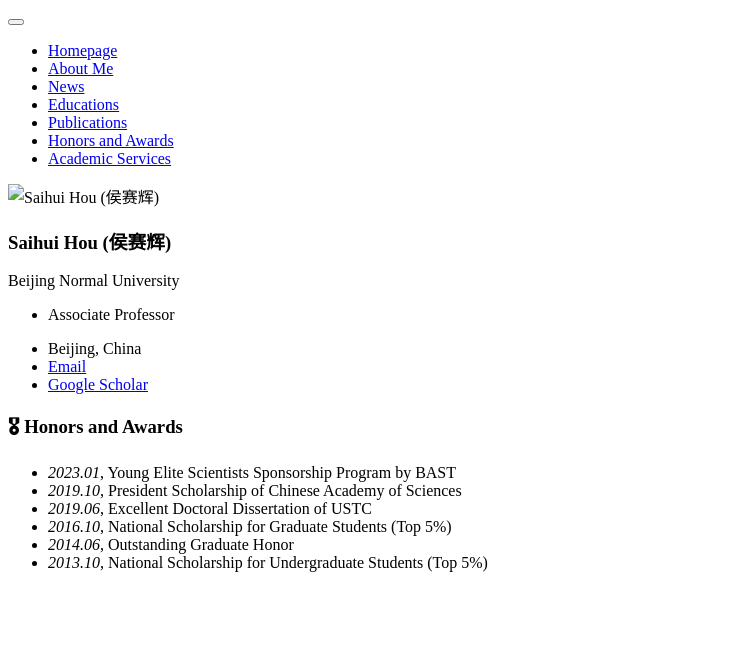
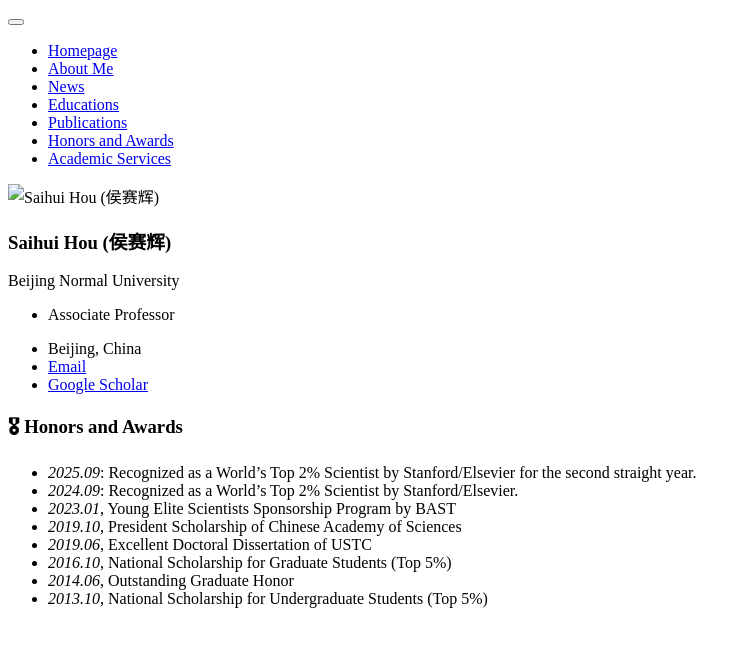
Before and after one commit to hshustc/hshustc.github.io, a Jekyll site: the page built from _pages/includes/5-honors.md, in a window 1280 px wide. Shown: the top 647 px of the page, without its empty margins (0-751 px from the left). Built offline with Jekyll 4.4.1, drawn with Linux system fonts in a browser that asks for light colours; our own code applies the rules of GitHub Pages for plain Markdown files.

Commit message:
Update Honors

```diff
--- a/_pages/includes/5-honors.md
+++ b/_pages/includes/5-honors.md
@@ -1,4 +1,6 @@
 # 🎖 Honors and Awards
+- *2025.09*: Recognized as a World's Top 2% Scientist by Stanford/Elsevier for the second straight year.
+- *2024.09*: Recognized as a World's Top 2% Scientist by Stanford/Elsevier.
 - *2023.01*, Young Elite Scientists Sponsorship Program by BAST
 - *2019.10*, President Scholarship of Chinese Academy of Sciences
 - *2019.06*, Excellent Doctoral Dissertation of USTC
```
